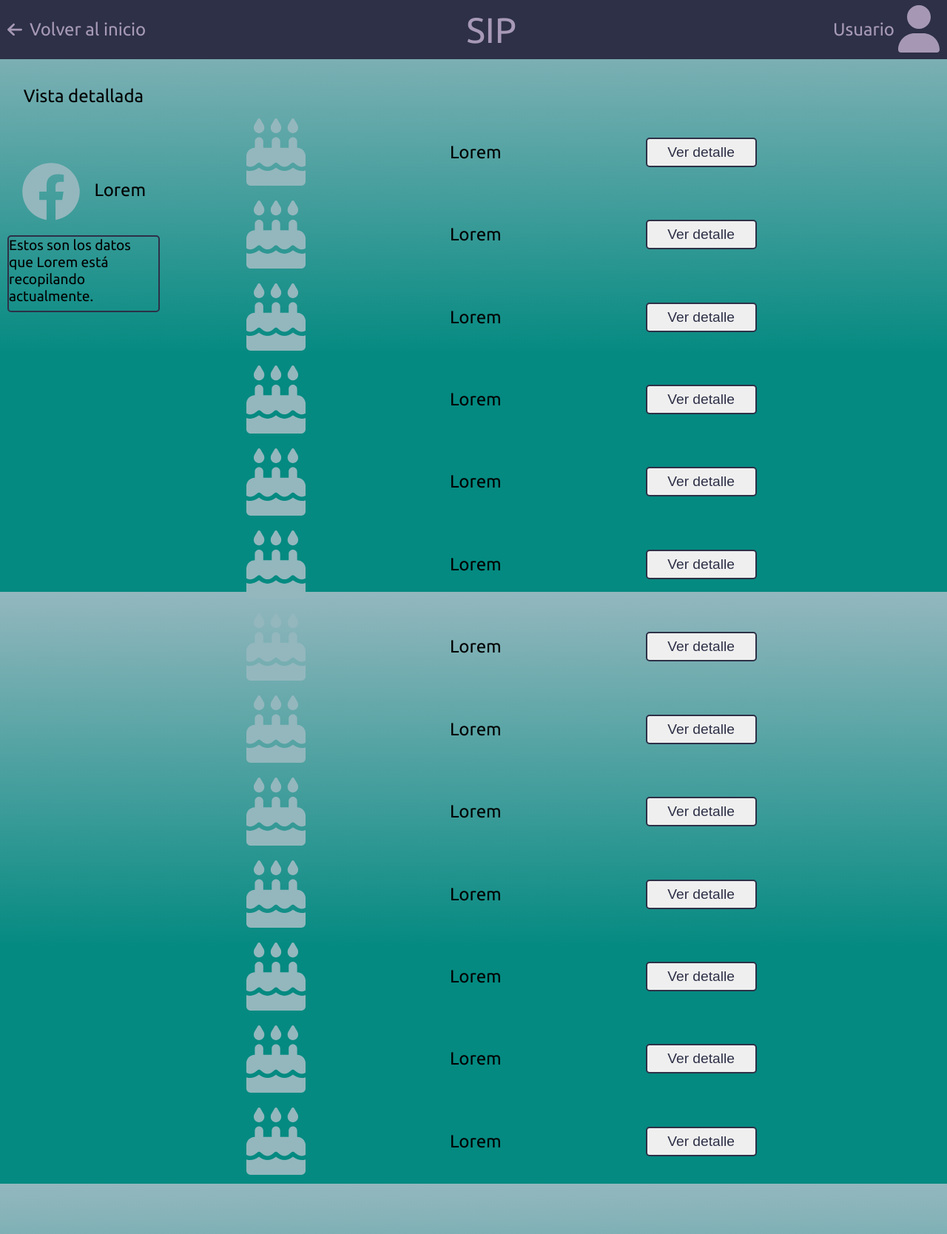
After one commit to Irequipe/tesis, a PHP site: page /SIP/html/verdetalle.php in a window 1280 px wide. The commit adds this page. Shown: the whole page at 74% size. Run offline with PHP 8.4, Linux system fonts and the light colour scheme.

Commit message:
verdetallephp

```diff
--- a/SIP/css/styles.css
+++ b/SIP/css/styles.css
@@ -149,6 +149,7 @@ footer p{
 }
 .card-redes div img{
     width: 60px;
+
 }
 .card-redes div button{
     width: 150px;
@@ -187,7 +188,7 @@ footer p{
 }
 .main-verdetalle{
     display: grid;
-    grid-template-columns: minmax(120px, 2fr) minmax(200px, 5fr);
+    grid-template-columns: minmax(120px, 1.5fr) minmax(200px, 7fr);
 }
 .card-detalleizq{
     display: grid;
@@ -210,6 +211,7 @@ footer p{
 }
 .card-detalleizq .card img{
     width: 5rem;
+    filter: invert(77%) sepia(6%) saturate(1133%) hue-rotate(142deg) brightness(94%) contrast(81%);
 }
 .card-detalleizq .card p{
     font-weight: var(--regular);
@@ -236,6 +238,7 @@ footer p{
 }
 .card-detalle div img{
     width: 5rem;
+    filter: invert(77%) sepia(6%) saturate(1133%) hue-rotate(142deg) brightness(94%) contrast(81%);
 }
 .card-detalle div span{
     font-size: 1.5rem;
@@ -247,4 +250,5 @@ footer p{
     font-size: 1.2rem;
     color: var(--morado);
     border: 2px solid var(--morado);
+    margin-right: 150px;
 }
--- /dev/null
+++ b/SIP/html/verdetalle.php
@@ -0,0 +1,107 @@
+<!DOCTYPE html>
+<html lang="en">
+
+<head>
+    <meta charset="UTF-8">
+    <meta http-equiv="X-UA-Compatible" content="IE=edge">
+    <meta name="viewport" content="width=device-width, initial-scale=1.0">
+    <title>SIP</title>
+    <link rel="icon" type="image/png" href="./imgs/share.svg" sizes="32x32">
+    <link rel="stylesheet" href="../css/styles.css">
+    <link rel="stylesheet" href="../css/mediaqueries.css">
+</head>
+
+<body>
+    <header class="header-inicio">
+        <div>
+            <img class="arrow" src="../imgs/arrow-left.svg" alt="volver">
+            <p class="option">Volver al inicio</p>
+        </div>
+
+        <p class="title">SIP</p>
+        <div>
+            <p>Usuario</p><span><img src="../imgs/user.svg" alt="usuario"></span>
+        </div>
+    </header>
+    <main class="main-verdetalle">
+        <section class="card-detalleizq">
+            <div class="title">
+                <p>Vista detallada</p>
+            </div>
+            <div class="card">
+                <div>
+                    <img src="../imgs/FACEBOOK.svg" alt="detalle">
+                    <p>Lorem</p>
+                </div>
+                <p class="descripcion">Estos son los datos que Lorem está recopilando actualmente.</p>
+            </div>
+        </section>
+        <section class="card-detalle">
+            <div>
+                <img src="../imgs/birthday.svg" alt="detalle">
+                <span>Lorem</span>
+                <button>Ver detalle</button>
+            </div>
+            <div>
+                <img src="../imgs/birthday.svg" alt="detalle">
+                <span>Lorem</span>
+                <button>Ver detalle</button>
+            </div>
+            <div>
+                <img src="../imgs/birthday.svg" alt="detalle">
+                <span>Lorem</span>
+                <button>Ver detalle</button>
+            </div>
+            <div>
+                <img src="../imgs/birthday.svg" alt="detalle">
+                <span>Lorem</span>
+                <button>Ver detalle</button>
+            </div>
+            <div>
+                <img src="../imgs/birthday.svg" alt="detalle">
+                <span>Lorem</span>
+                <button>Ver detalle</button>
+            </div>
+            <div>
+                <img src="../imgs/birthday.svg" alt="detalle">
+                <span>Lorem</span>
+                <button>Ver detalle</button>
+            </div>
+            <div>
+                <img src="../imgs/birthday.svg" alt="detalle">
+                <span>Lorem</span>
+                <button>Ver detalle</button>
+            </div>
+            <div>
+                <img src="../imgs/birthday.svg" alt="detalle">
+                <span>Lorem</span>
+                <button>Ver detalle</button>
+            </div>
+            <div>
+                <img src="../imgs/birthday.svg" alt="detalle">
+                <span>Lorem</span>
+                <button>Ver detalle</button>
+            </div>
+            <div>
+                <img src="../imgs/birthday.svg" alt="detalle">
+                <span>Lorem</span>
+                <button>Ver detalle</button>
+            </div> <div>
+                <img src="../imgs/birthday.svg" alt="detalle">
+                <span>Lorem</span>
+                <button>Ver detalle</button>
+            </div> <div>
+                <img src="../imgs/birthday.svg" alt="detalle">
+                <span>Lorem</span>
+                <button>Ver detalle</button>
+            </div> <div>
+                <img src="../imgs/birthday.svg" alt="detalle">
+                <span>Lorem</span>
+                <button>Ver detalle</button>
+            </div>
+        </section>
+    </main>
+    <script src="./js/main.js"></script>
+</body>
+
+</html>
```
